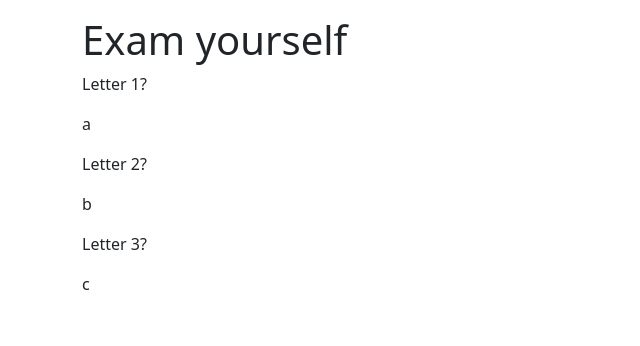
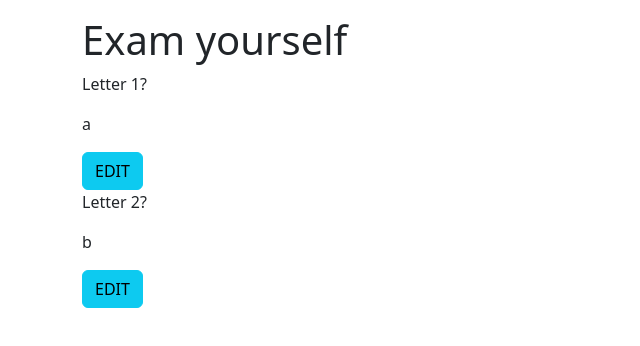
Before and after one commit to munrhalls/QAtempo-notes, an Angular app: page / in a window 1280 px wide. Shown: the top 346 px of the page, without its empty margins (0-640 px from the left). Built offline with nearby package versions, Linux system fonts and the light colour scheme; what ngx-bootstrap-icons would draw is missing.

Commit message:
chunks app!

```diff
--- a/src/app/app.component.html
+++ b/src/app/app.component.html
@@ -6,6 +6,6 @@
       [chunk]="instance"
     ></app-display>
 
-    <app-edit *ngIf="instance.mode === 'edit'"></app-edit>
+    <app-edit *ngIf="instance.mode === 'edit'" [chunk]="instance"></app-edit>
   </div>
 </div>
--- a/src/app/app.component.ts
+++ b/src/app/app.component.ts
@@ -1,4 +1,5 @@
 import { Component } from '@angular/core';
+import { Chunk, List } from './app.model';
 
 @Component({
   selector: 'app-root',
@@ -6,24 +7,15 @@ import { Component } from '@angular/core';
   styleUrls: ['./app.component.scss'],
 })
 export class AppComponent {
-  chunks: {
-    title: string;
-    list: { question: string; answer: string }[];
-    mode: string;
-  }[] = [
-    {
-      title: 'Letters',
-      list: [{ question: 'Letter 1?', answer: 'a' }],
-      mode: 'display',
-    },
+  chunks: Chunk[] = [
+    new Chunk(
+      'Letters 1-3',
+      [{ question: 'Letter 1?', answer: 'a' }],
+      'display'
+    ),
     {
       title: 'Letters',
       list: [{ question: 'Letter 2?', answer: 'b' }],
-      mode: 'display',
-    },
-    {
-      title: 'Letters',
-      list: [{ question: 'Letter 3?', answer: 'c' }],
       mode: 'display',
     },
   ];
--- /dev/null
+++ b/src/app/app.model.ts
@@ -0,0 +1,19 @@
+export class List {
+  public question: string;
+  public answer: string;
+  constructor() {
+    this.question = '';
+    this.answer = '';
+  }
+}
+export class Chunk {
+  public title: string = '';
+  public list: List[] = [];
+  public mode: string = '';
+
+  constructor(title: string, list: List[], mode: string) {
+    this.title = title;
+    this.list = list;
+    this.mode = mode;
+  }
+}
--- a/src/app/display/display.component.html
+++ b/src/app/display/display.component.html
@@ -4,3 +4,4 @@
     <p>{{ point.answer }}</p>
   </div>
 </form>
+<button class="btn btn-info" (click)="chunk.mode = 'edit'">EDIT</button>
--- a/src/app/edit/edit.component.html
+++ b/src/app/edit/edit.component.html
@@ -1 +1,3 @@
-<p>edit works!</p>
+<button class="btn btn-secondary" (click)="chunk.mode = 'display'">
+  DISPLAY
+</button>
--- a/src/app/edit/edit.component.ts
+++ b/src/app/edit/edit.component.ts
@@ -1,10 +1,14 @@
-import { Component } from '@angular/core';
+import { Component, Input } from '@angular/core';
 
 @Component({
   selector: 'app-edit',
   templateUrl: './edit.component.html',
-  styleUrls: ['./edit.component.scss']
+  styleUrls: ['./edit.component.scss'],
 })
 export class EditComponent {
-
+  @Input('chunk') chunk!: {
+    title: string;
+    list: { question: string; answer: string }[];
+    mode: string;
+  };
 }
```
Also changed, not shown: 1 other file (tests, documents, lock files or other folders).
